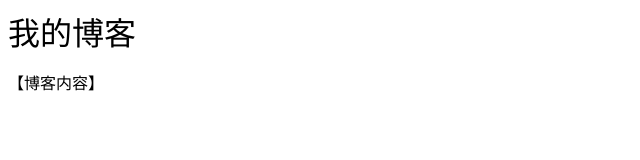
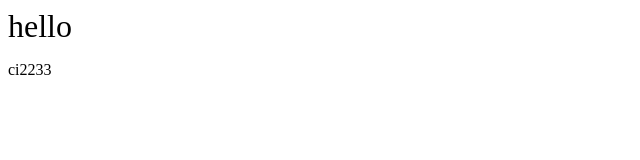
Before and after one commit to ci2233/ci, a plain HTML site: page index.html in a window 1280 px wide. Shown: the whole page, without its empty margins (0-640 px from the left). Drawn offline with Linux system fonts and the light colour scheme.

Commit message:
Update index.html

```diff
--- a/index.html
+++ b/index.html
@@ -3,7 +3,7 @@
         <title>我的博客</title>
     </head>
     <body>
-        <font size=6>我的博客</font><br/>
-        <p>【博客内容】</p>
+        <font size=6>hello</font><br/>
+        <p>ci2233</p>
     </body>
 </html>
```
